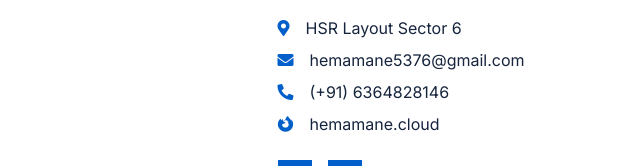
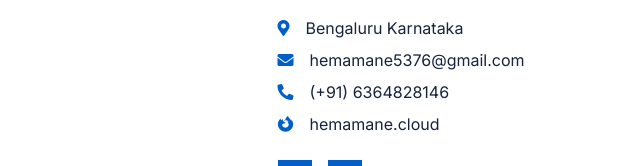
Before and after one commit to hemavmane/Portfolio, a plain HTML site: page index.html in a window 1280 px wide. Shown: the part 428-594 px from the top of the page, 556-1196 px from the left. Drawn offline with nearby package versions, Linux system fonts and the light colour scheme; a web font is replaced by a local one.

Commit message:
Update index.html

```diff
--- a/index.html
+++ b/index.html
@@ -95,7 +95,7 @@
                                 </p>
                                 <div class="d-flex align-items-center mb-2">
                                     <i class="fas fa-map-marker-alt text-primary me-3"></i>
-                                    <p class="text-dark mb-0">HSR Layout Sector 6</p>
+                                    <p class="text-dark mb-0">Bengaluru Karnataka</p>
                                 </div>
                                 <div class="d-flex align-items-center mb-2">
                                     <i class="fas fa-envelope text-primary me-3"></i>
```
